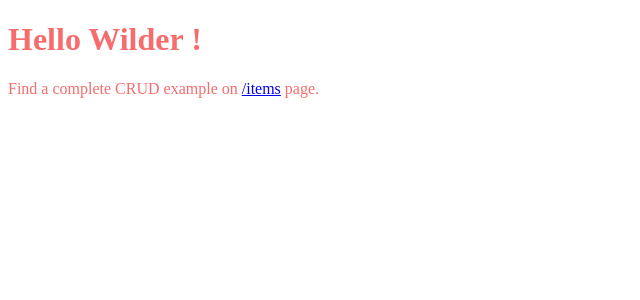
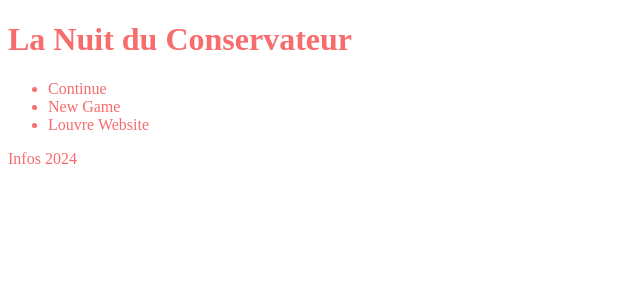
Before and after one commit to WildCodeSchool-2024-02/php-poec-paris-p2-escapegame, a PHP site: template src/View/Home/index.html.twig in a window 1280 px wide. Shown: the top 300 px of the page, without its empty margins (0-640 px from the left). Run offline with PHP 8.4, Linux system fonts and the light colour scheme; the template is opened without the code that fills it, so the values that code supplies are empty; some libraries are stand-ins or nearby versions.

Commit message:
added menu in twig

```diff
--- a/src/View/Home/index.html.twig
+++ b/src/View/Home/index.html.twig
@@ -1,6 +1,26 @@
 {% extends 'layout.html.twig' %}
 
+{% block title %}
+    La Nuit du Conservateur
+{% endblock %}
+
+{% block stylesheet %}
+    <link rel="stylesheet" href="/assets/css/style_menu.css">
+{% endblock %}
+
 {% block content %}
-    <h1>Hello Wilder !</h1>
-    <p>Find a complete CRUD example on <a href="/items">/items</a> page.</p>
+    <header>
+    <body>
+        <h1>La Nuit du Conservateur</h1>
+        </header>
+        <ul>
+            <li><a>Continue</a></li>
+            <li><a>New Game</a></li>
+            <li><a>Louvre Website</a></li>
+        </ul>
+    </body>
+    <footer>
+    <a>Infos</a>
+    <a>2024</a>
+    </footer>
 {% endblock %}
```
